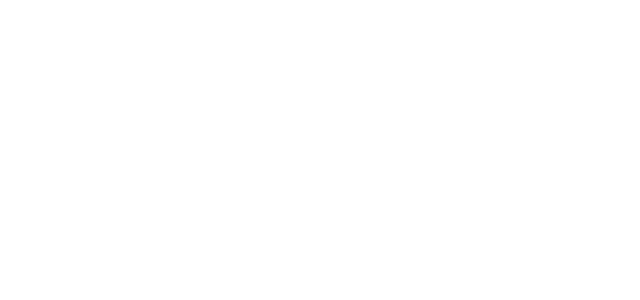
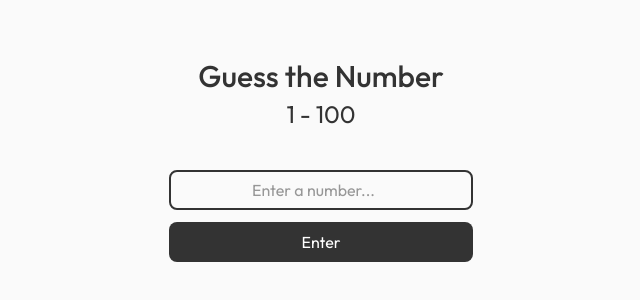
Before and after one commit to aurickwilliam/mini-projects, a React (Vite) app: page /number-guessing in a window 1280 px wide. Before the commit this address had no page. Shown: the part 220-520 px from the top of the page, without its empty margins (319-959 px from the left). Built offline with nearby package versions, Linux system fonts and the light colour scheme.

Commit message:
Build the Number Guessing Game

```diff
--- a/src/App.jsx
+++ b/src/App.jsx
@@ -1,6 +1,7 @@
 import { Routes, Route } from 'react-router-dom'
 import Home from './pages/Home'
 import CounterProgram from './pages/CounterProgram'
+import NumberGuessing from './pages/NumberGuessing'
 
 export default function App() {
   return (
@@ -8,6 +9,7 @@ export default function App() {
       <Routes>
         <Route path="/" element={<Home />} />
         <Route path="/counter-program" element={<CounterProgram />} />
+        <Route path="/number-guessing" element={<NumberGuessing />} />
       </Routes>
     </main>
   )
--- a/src/components/NavBar.jsx
+++ b/src/components/NavBar.jsx
@@ -19,7 +19,7 @@ export default function NavBar() {
         <FontAwesomeIcon icon={faFireFlameSimple} className='text-2xl text-white'/>
 
         <h1 className='text-3xl text-white font-outfit font-medium'>
-          Lonian
+          lonian
         </h1>
       </div>
 
--- a/src/index.css
+++ b/src/index.css
@@ -13,6 +13,7 @@ body{
   --color-grey: #DADADA;
   --color-matcha: #588157;
   --color-light-matcha: #90a955;
+  --color-white-bg: #FAFAFA;
 
   --font-outfit: "Outfit", sans-serif;
   --font-inter: "Inter", sans-serif;
--- a/src/pages/Home.jsx
+++ b/src/pages/Home.jsx
@@ -9,6 +9,12 @@ export default function Home() {
       title: "Counter Program",
       description: "Simple counter that can add, delete, and reset",
       destination: "/counter-program",
+      coverImg: counterCover,
+    },
+    {
+      title: "Number-Guessing Game",
+      description: "Simple game where the user need to guess the number from 1 - 100",
+      destination: "/number-guessing",
       coverImg: counterCover,
     }
   ]
--- /dev/null
+++ b/src/pages/NumberGuessing.jsx
@@ -0,0 +1,112 @@
+import { useState, useEffect } from "react";
+import { FontAwesomeIcon } from "@fortawesome/react-fontawesome";
+import {faRotateRight} from "@fortawesome/free-solid-svg-icons";
+
+export default function NumberGuessing() {
+  const [guess, setGuess] = useState("");
+  const [number, setNumber] = useState(0);
+  const [hint, setHint] = useState("");
+  const [haveGuessed, setHaveGuessed] = useState(false);
+  const [noGuess, setNoGuess] = useState(0);
+
+  const generateRandomInteger = (min, max) => {
+    min = Math.ceil(min);
+    max = Math.floor(max);
+    let result = Math.floor(Math.random() * (max - min + 1)) + min
+
+    return result;
+  }
+
+  // Generate a new number
+  useEffect(() => {
+    setNumber(generateRandomInteger(1, 100));
+  }, [])
+
+
+  const handleSubmit = (e) => {
+    if (guess === "") {
+      setHint("Enter a Guess...");
+    }
+
+    if (parseInt(guess) === number) {
+      setHint("AYOOOO");
+      setHaveGuessed(true);
+      setNoGuess(prev => prev + 1);
+    }
+    else if (parseInt(guess) < number) {
+      setHint("Higher");
+      setNoGuess(prev => prev + 1);
+    }
+    else if (parseInt(guess) > number) {
+      setHint("Lower");
+      setNoGuess(prev => prev + 1);
+    }
+
+    e.preventDefault();
+  }
+
+  const handleReset = () => {
+    setGuess("");
+    setHaveGuessed(false);
+    setHint("");
+    setNoGuess(0);
+
+    setNumber(generateRandomInteger(1, 100));
+  }
+
+  return (
+    <section className="h-screen bg-white-bg flex justify-center items-center">
+      <div className="">
+
+        {/* Title */}
+        <h1 className="text-3xl text-center text-charcoal font-outfit font-medium">
+          Guess the Number
+          <br />
+          <span className="font-normal text-2xl">
+            1 - 100
+          </span>
+        </h1>
+
+        {/* Inputs */}
+        <form onSubmit={handleSubmit} className="mt-10">
+          <input
+            type="number"
+            placeholder="Enter a number..."
+            value={guess}
+            onChange={(e) => setGuess(e.target.value)}
+            className="w-full h-10 p-2 text-center text-charcoal font-outfit border-2 border-charcoal rounded-lg"/>
+
+          <button type="submit" className="w-full bg-charcoal text-white font-outfit p-2 mt-3 rounded-lg cursor-pointer transition ease-in-out hover:bg-gray-600 active:scale-95">
+            Enter
+          </button>
+        </form>
+
+        {/* Hint */}
+        {!haveGuessed && <h1 className="text-3xl text-charcoal text-center font-outfit font-medium mt-10">
+          {hint}
+        </h1>}
+
+        {/* Congratulation Message */}
+        {
+          haveGuessed && <div className="mt-10 text-center">
+            <h1 className="text-3xl text-transparent bg-clip-text bg-gradient-to-r from-red-400 to-yellow-500 font-outfit font-medium">
+              Congratulations!
+            </h1>
+
+            <p className="text-charcoal text-lg font-outfit mt-3">
+              The Number is <span className="font-medium">{number}</span>
+
+              <br />
+
+              Number of Guesses is <span className="font-medium">{noGuess}</span>
+            </p>
+
+            <button onClick={handleReset} className="bg-charcoal h-13 w-13 mt-5 rounded-lg text-white text-xl cursor-pointer transition ease-in-out hover:bg-gray-600 active:scale-95">
+              <FontAwesomeIcon icon={faRotateRight} />
+            </button>
+          </div>
+        }
+      </div>
+    </section>
+  )
+}
```
